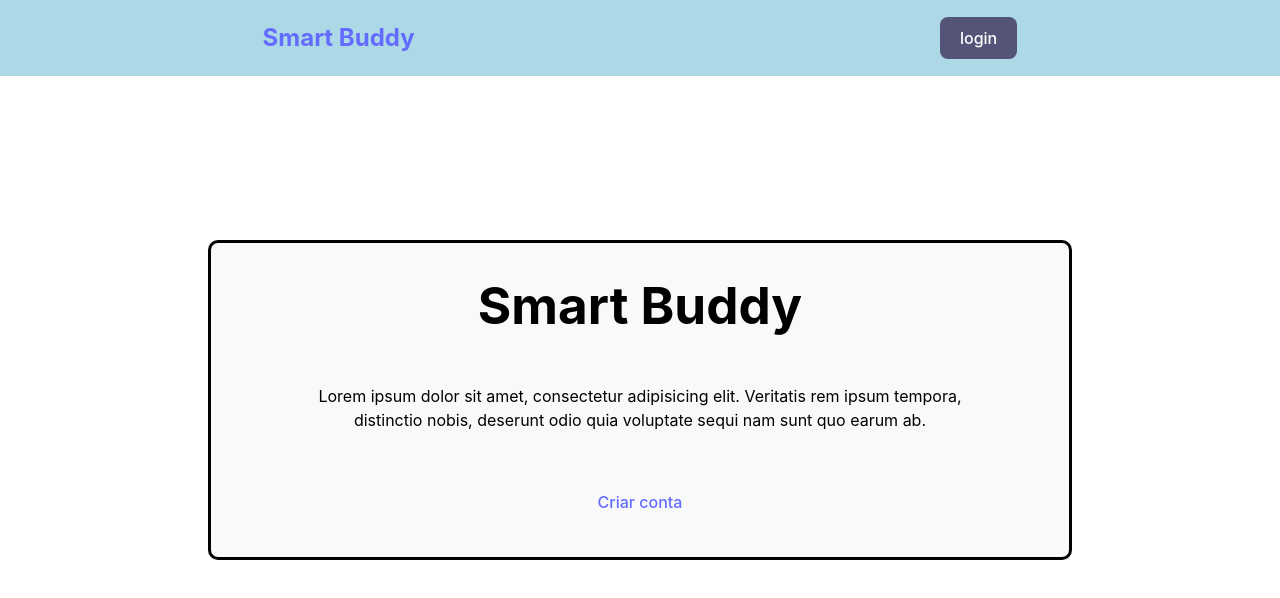
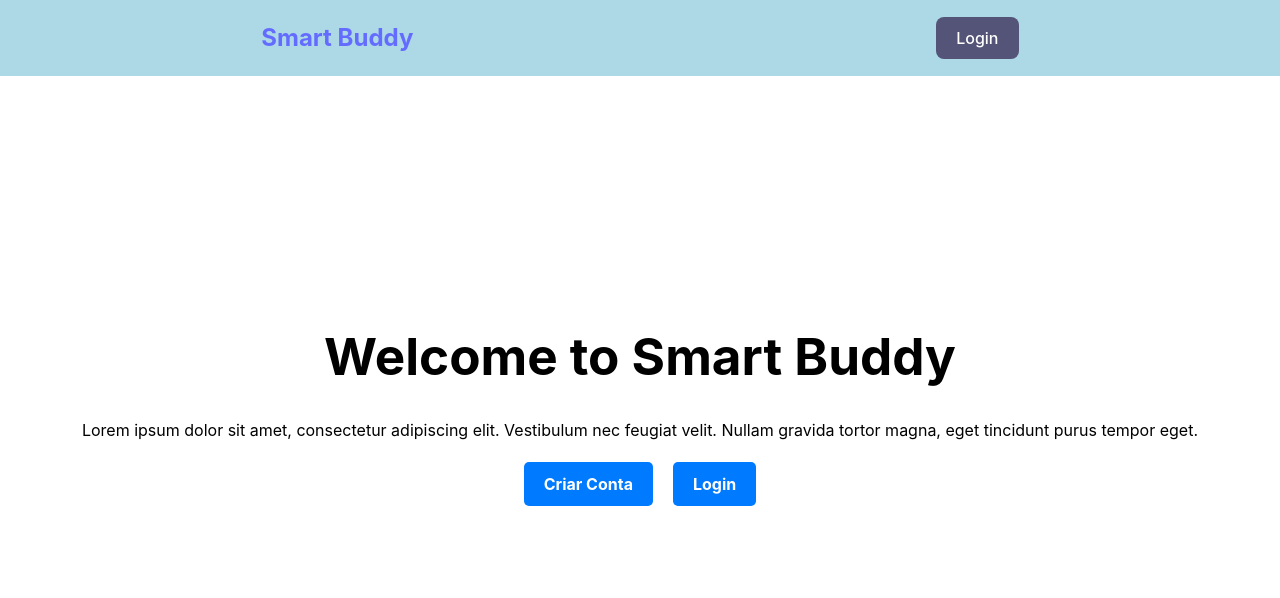
Before and after one commit to junior-silva-fatec/smart-buddy, a React (Vite) app in the folder smart-buddy/: page / in a window 1280 px wide. Shown: the top 598 px of the page. Built offline with nearby package versions, Linux system fonts and the light colour scheme.

Commit message:
Modal login

```diff
--- a/smart-buddy/src/components/Header.jsx
+++ b/smart-buddy/src/components/Header.jsx
@@ -1,16 +1,46 @@
+import { useState } from "react";
 import { Link } from "react-router-dom";
 
 function Header() {
+  const [showModal, setShowModal] = useState(false);
 
-    const handleLoginClick = () => {
-    };
+  const handleLoginClick = () => {
+    setShowModal(true);
+  };
 
-    return (
-        <div id="header">
-            <Link to="/"><h2>Smart Buddy</h2></Link>{" "}
-            <Link to="/login"><button>login</button></Link>
+  const handleCloseModal = () => {
+    setShowModal(false);
+  };
+
+  return (
+    <div id="header">
+      <Link to="/">
+        <h2>Smart Buddy</h2>
+      </Link>{" "}
+      <button onClick={handleLoginClick}>Login</button>
+      {showModal && (
+        <div className="modal">
+          <div className="modal-content">
+            <span className="close" onClick={handleCloseModal}>
+              &times;
+            </span>
+            <h2>Login</h2>
+            <form>
+              <div className="form-group">
+                <label htmlFor="email">Email:</label>
+                <input type="email" id="email" name="email" />
+              </div>
+              <div className="form-group">
+                <label htmlFor="password">Password:</label>
+                <input type="password" id="password" name="password" />
+              </div>
+              <button type="submit">Login</button>
+            </form>
+          </div>
         </div>
-    );
+      )}
+    </div>
+  );
 }
 
 export default Header;
--- a/smart-buddy/src/index.css
+++ b/smart-buddy/src/index.css
@@ -125,6 +125,205 @@ button:focus-visible {
   margin-bottom: 12%;
   width: 600px;
 }
+
+.container {
+  display: flex;
+  flex-direction: column;
+  align-items: center;
+  justify-content: center;
+  height: 100vh;
+}
+
+.main {
+  text-align: center;
+}
+
+.button-group {
+  margin-top: 20px;
+}
+
+.button {
+  display: inline-block;
+  margin: 0 10px;
+  padding: 10px 20px;
+  font-size: 16px;
+  font-weight: bold;
+  text-decoration: none;
+  color: #fff;
+  background-color: #007bff;
+  border: none;
+  border-radius: 5px;
+  cursor: pointer;
+  transition: background-color 0.3s;
+}
+
+.button:hover {
+  background-color: #0056b3;
+}
+
+.header {
+  display: flex;
+  justify-content: space-between;
+  align-items: center;
+  padding: 10px 20px;
+  background-color: #007bff;
+  color: #fff;
+}
+
+.logo-container {
+  flex: 1;
+}
+
+.logo-link {
+  text-decoration: none;
+}
+
+.logo {
+  margin: 0;
+}
+
+.nav {
+  margin-left: 20px;
+}
+
+.nav-list {
+  list-style: none;
+  padding: 0;
+  margin: 0;
+  display: flex;
+}
+
+.nav-item {
+  margin-right: 10px;
+}
+
+.nav-link {
+  text-decoration: none;
+  color: #fff;
+  font-weight: bold;
+  transition: color 0.3s;
+}
+
+.nav-link:hover {
+  color: #0056b3;
+}
+
+.form-login {
+  text-align: center;
+  flex-direction: column;
+  width: 60%;
+  margin: auto;
+}
+
+.form-group {
+  margin-bottom: 20px;
+}
+
+label {
+  display: block;
+  margin-bottom: 5px;
+}
+
+input[type="email"],
+input[type="password"] {
+  width: 100%;
+  padding: 10px;
+  border: 1px solid #ccc;
+  border-radius: 5px;
+}
+
+.button-group {
+  margin-top: 20px;
+}
+
+.button {
+  display: inline-block;
+  padding: 10px 20px;
+  font-size: 16px;
+  font-weight: bold;
+  text-decoration: none;
+  color: #fff;
+  background-color: #007bff;
+  border: none;
+  border-radius: 5px;
+  cursor: pointer;
+  transition: background-color 0.3s;
+}
+
+.button:hover {
+  background-color: #0056b3;
+}
+
+.modal {
+  display: flex;
+  justify-content: center;
+  align-items: center;
+  position: fixed;
+  z-index: 1;
+  left: 0;
+  top: 0;
+  width: 100%;
+  height: 100%;
+  background-color: rgba(0, 0, 0, 0.5);
+}
+
+.modal-content {
+  background-color: #fefefe;
+  padding: 20px;
+  border-radius: 5px;
+  min-width: 20%;
+  max-width: 400px;
+}
+
+.close {
+  color: #aaa;
+  float: right;
+  font-size: 28px;
+  font-weight: bold;
+}
+
+.close:hover,
+.close:focus {
+  color: black;
+  text-decoration: none;
+  cursor: pointer;
+}
+
+.form-group {
+  margin-bottom: 20px;
+}
+
+label {
+  display: block;
+  margin-bottom: 5px;
+}
+
+input[type="email"],
+input[type="password"] {
+  width: 90%;
+  padding: 10px;
+  border: 1px solid #ccc;
+  border-radius: 5px;
+}
+
+button[type="submit"] {
+  padding: 10px 20px;
+  font-size: 16px;
+  font-weight: bold;
+  background-color: #007bff;
+  color: white;
+  border: none;
+  border-radius: 5px;
+  cursor: pointer;
+  transition: background-color 0.3s;
+}
+
+button[type="submit"]:hover {
+  background-color: #0056b3;
+}
+
+
+
 /*
 :root {
   font-family: Inter, system-ui, Avenir, Helvetica, Arial, sans-serif;
--- a/smart-buddy/src/pages/Cadastro.jsx
+++ b/smart-buddy/src/pages/Cadastro.jsx
@@ -1,36 +1,33 @@
 import { Link } from "react-router-dom";
 import Header from "../components/Header";
+
 function Cadastro() {
   return (
     <div>
       <Header />
       <main className="main_cadastro">
         <h1>Cadastro</h1>
-        <p>Crie sua conta agora. </p>
+        <p>Crie sua conta agora.</p>
         <div className="cadastro-login">
-        <div className="rodape-form-login">
           <form className="form-login">
-              <div className="email-senha-inputs">
-                {" "}
-                <div>
+            <div className="form-group">
               <label htmlFor="email">E-mail:</label>
               <input type="email" id="email" name="email" />
             </div>
-                <div>
+            <div className="form-group">
               <label htmlFor="password">Senha:</label>
               <input type="password" id="password" name="password" />
             </div>
-              </div>
-              <div className="espaco"></div>
-              <div>
-              <Link to="/eventos"><button type="submit">Criar conta</button></Link>
+            <div className="button-group">
+              <Link to="/eventos" className="button">
+                Criar Conta
+              </Link>
             </div>
           </form>
-          </div>
-
         </div>
       </main>
     </div>
   );
 }
+
 export default Cadastro;
--- a/smart-buddy/src/pages/Home.jsx
+++ b/smart-buddy/src/pages/Home.jsx
@@ -1,19 +1,24 @@
 import { Link } from "react-router-dom";
 import Header from "../components/Header";
+
 function Home() {
   return (
-    <div>
+    <div className="container">
       <Header />
-      <main className="main_home">
-        <h1>Smart Buddy</h1>
-        <p>Lorem ipsum dolor sit amet, consectetur adipisicing elit. Veritatis rem ipsum tempora, distinctio nobis, deserunt odio quia voluptate sequi nam sunt quo earum ab. </p>
-        <div className="cadastro-login">
-
-        <Link to="/cadastro">Criar conta</Link>{" "}
-        {/* <Link to="/login">Login</Link>{" "} */}
+      <main className="main">
+        <h1>Welcome to Smart Buddy</h1>
+        <p>
+          Lorem ipsum dolor sit amet, consectetur adipiscing elit. Vestibulum
+          nec feugiat velit. Nullam gravida tortor magna, eget tincidunt purus
+          tempor eget.
+        </p>
+        <div className="button-group">
+          <Link to="/cadastro" className="button">Criar Conta</Link>
+          <Link to="/login" className="button">Login</Link>
         </div>
       </main>
     </div>
   );
 }
+
 export default Home;
```
Lines whose indentation alone changed are shown as unchanged.
